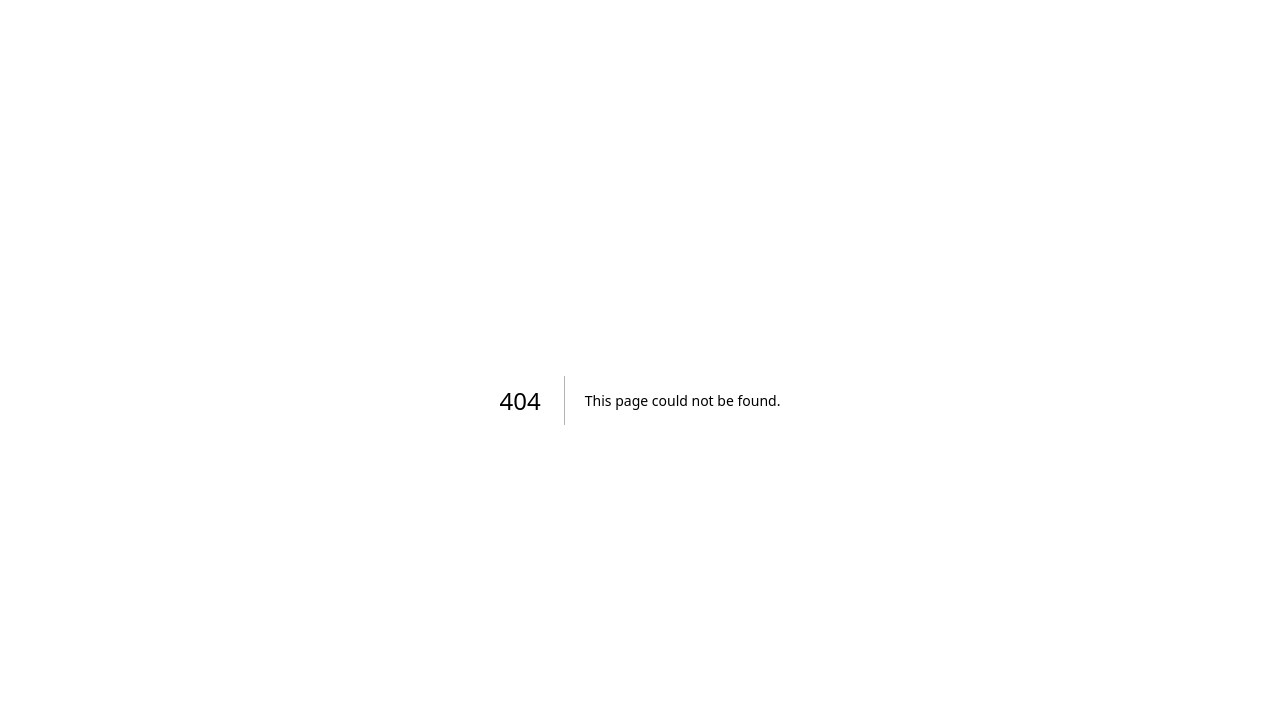
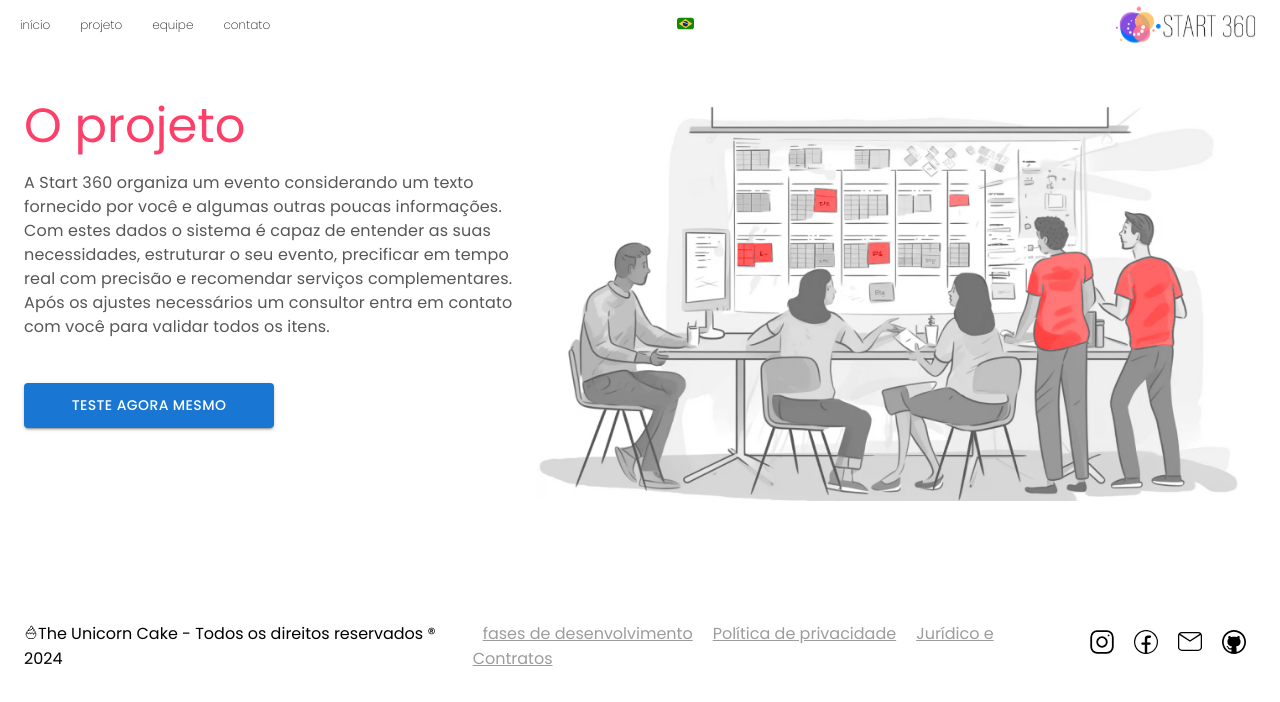
Before and after one commit to gabneves/start360, a Next.js app: page /projeto in a window 1280 px wide. Before the commit this address had no page. Shown: the top 702 px of the page. Built offline with nearby package versions, Linux system fonts and the light colour scheme.

Commit message:
Pagian projeto desenvolvida e linkada

```diff
--- /dev/null
+++ b/src/app/projeto/page.js
@@ -0,0 +1,47 @@
+import Image from "next/image";
+import styles from "./page.module.css";
+import Header from "../../components/Header/Header.js";
+import Footer from "../../components/Footer/Footer.js";
+import {
+    Button,
+    Container,
+    Grid,
+    Typography,
+} from "@mui/material";
+
+export default function Projeto() {
+    return (
+        <>
+            <Header />
+
+            <Container className={styles.container} maxWidth="">
+                <Grid container spacing={0} className={styles.gridContainerLeft}>
+                    <Grid item xs={12} md={5} sx={{ mt: 6 }}>
+                        <Typography variant="h3" gutterBottom className={styles.titleLeft}>
+                        O projeto
+                        </Typography>
+                        <Typography variant="body1" paragraph className={styles.textLeft}>
+                        A Start 360 organiza um evento considerando um texto fornecido por você e algumas outras poucas informações. Com estes dados o sistema é capaz de entender as suas necessidades, estruturar o seu evento, precificar em tempo real com precisão e recomendar serviços complementares. Após os ajustes necessários um consultor entra em contato com você para validar todos os itens.
+                        </Typography>
+                        <div className={styles.buttonContainerLeft}>
+                            <Button className={styles.button} variant="contained" sx={{ mt: 3 }}>
+                                teste agora mesmo
+                            </Button>
+                        </div>
+                    </Grid>
+                    <Grid item xs={12} md={7} sx={{ mt: 6 }}>
+                        <Image className={styles.img}
+                            src="/assets/img/teamwork.png"
+                            alt="Phone mockup"
+                            width={800}
+                            height={800}
+                            layout="responsive"
+                        />
+                    </Grid>
+                </Grid>
+            </Container>
+
+            <Footer />
+        </>
+    );
+}
--- /dev/null
+++ b/src/app/projeto/page.module.css
@@ -0,0 +1,57 @@
+.container{
+    padding-left: 100px;
+    padding-right: 100px;
+    padding-bottom: 100px;
+}
+
+.titleLeft {
+    color: #FD3F69;
+    font-family: "Poppins", sans-serif !important;
+    font-weight: 600;
+    text-align: left;
+}
+
+.textLeft {
+    color: #393939;
+    font-family: "Poppins", sans-serif !important;
+    font-weight: 300;
+    opacity: 0.85;
+    text-align: left;
+}
+
+.buttonContainerLeft {
+    display: flex;
+    justify-content: flex-start;
+    margin-top: 20px;
+}
+
+.button {
+    background-color: #FD3F69;
+    font-family: "Poppins", sans-serif !important;
+    font-weight: 400;
+    text-transform: none;
+    border-radius: 50px;
+    width: 250px;
+    height: 45px;
+}
+
+.button:hover {
+    background-color: #FD3F69;
+}
+
+@media screen and (max-width: 900px) {
+
+    .textLeft,
+    .titleLeft {
+        text-align: center;
+    }
+
+    .buttonContainerLeft {
+        justify-content: center;
+    }
+
+    .gridContainerLeft {
+        flex-direction: column;
+        margin-top: 50px;
+    }
+}
--- a/src/components/Header/Header.js
+++ b/src/components/Header/Header.js
@@ -8,8 +8,8 @@ export default function Header() {
         <header className={styles.header}>
             <nav className={styles.nav}>
                 <ul className={styles.navLinks}>
-                    <li><Link href="#">início</Link></li>
-                    <li><Link href="#">projeto</Link></li>
+                    <li><Link href="/">início</Link></li>
+                    <li><Link href="/projeto">projeto</Link></li>
                     <li><Link href="#">equipe</Link></li>
                     <li><Link href="#">contato</Link></li>
                 </ul>
```
Also changed, not shown: public/assets/img/teamwork.png (added).
